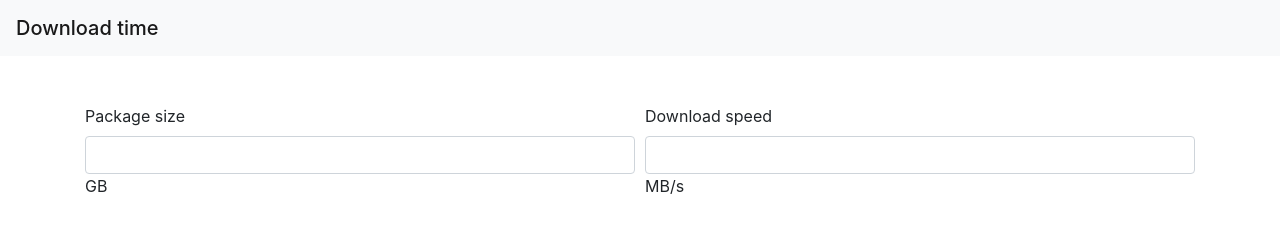
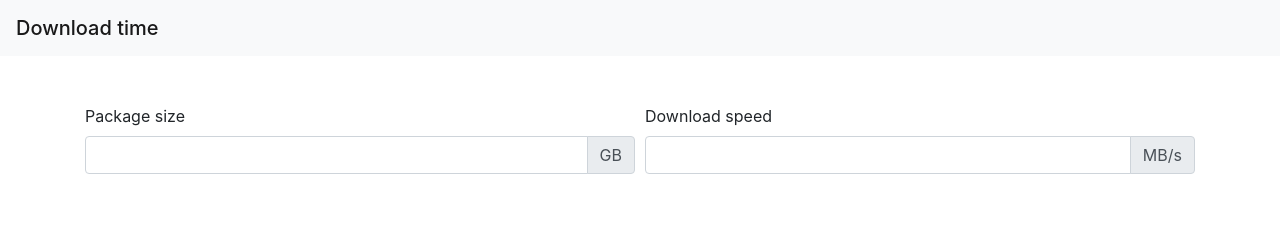
Before and after one commit to jeremiebernard/download-time, a plain HTML site: page index.html in a window 1280 px wide. Drawn offline with nearby package versions, Linux system fonts and the light colour scheme.

Commit message:
Add files via upload

```diff
--- a/index.html
+++ b/index.html
@@ -15,18 +15,28 @@
 </nav>
 <div id="app" class="container mt-5">
     <form>
-			<div class="form-row">
-				<div class="form-group col-md-6">
+        <div class="form-row align-items-center">
+            <div class="form-group col">
                 <label for="size">Package size</label>
-					<input id="size" type="number" class="form-control" v-model="size" @change="calculate()" min="0"> GB
+                <div class="input-group">
+                    <input id="size" type="number" class="form-control" v-model="size" @change="calculate()" min="0">
+                    <div class="input-group-append">
+                        <span class="input-group-text">GB</span>
                     </div>
-				<div class="form-group col-md-6">
+                </div>
+            </div>
+            <div class="form-group col">
                 <label for="speed">Download speed</label>
-					<input id="speed" type="number" class="form-control" v-model="speed" @change="calculate()" min="0" step="0.1"> MB/s
+                <div class="input-group">
+                    <input id="speed" type="number" class="form-control" v-model="speed" @change="calculate()" min="0" step="0.1">
+                    <div class="input-group-append">
+                        <span class="input-group-text">MB/s</span>
+                    </div>
+                </div>
             </div>
         </div>
     </form>
-		<div v-show="result" class="alert alert-success">
+    <div v-show="result" class="alert alert-success" v-cloak>
         The package will be download in <b>{{ result }}</b> hours.
     </div>
 </div>
```
Also changed, not shown: js/index.js (indentation only). Lines whose indentation alone changed are shown as unchanged.
